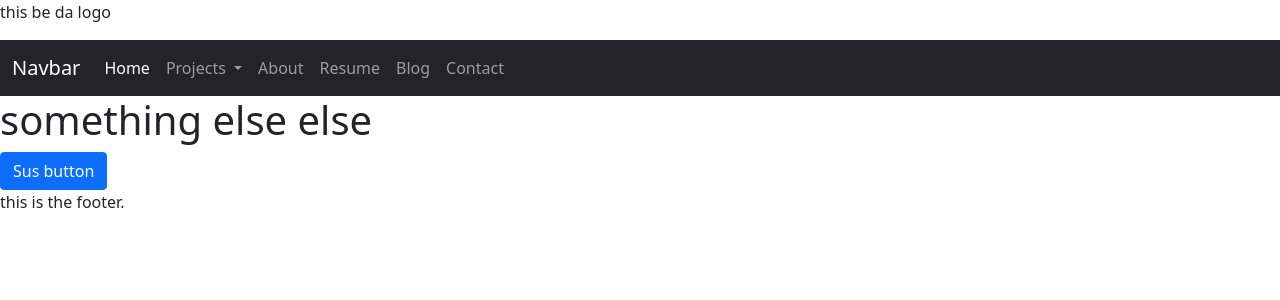
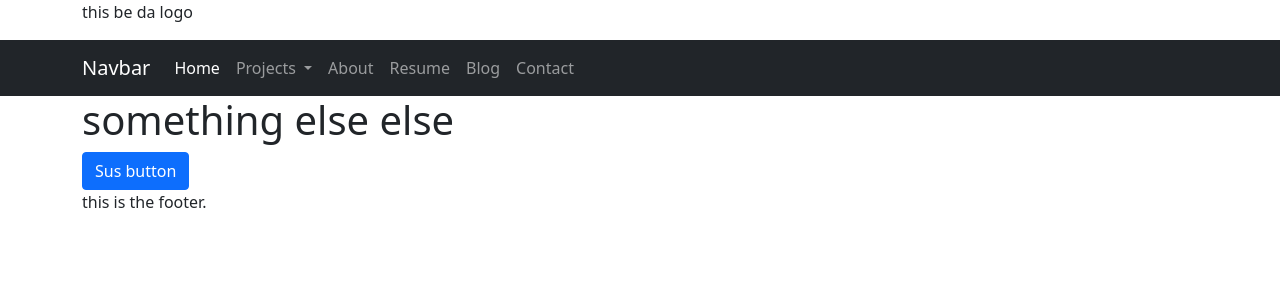
Before and after one commit to lginn26/lginn26.github.io, a Jekyll site: the page built from index.html, in a window 1280 px wide. Shown: the top 300 px of the page. Built offline with Jekyll 4.4.1, drawn with Linux system fonts in a browser that asks for light colours.

Commit message:
Added container tags

```diff
--- a/_includes/footer.html
+++ b/_includes/footer.html
@@ -1,5 +1,5 @@
 <footer>
-    <p>
-        this is the footer.
-    </p>
+  <div class="container">
+    <p>this is the footer.</p>
+  </div>
 </footer>
--- a/_includes/header.html
+++ b/_includes/header.html
@@ -1,3 +1,5 @@
 <header>
-  <p>this be da logo</p>
+  <div class="container">
+    <p>this be da logo</p>
+  </div>
 </header>
--- a/_includes/navigation.html
+++ b/_includes/navigation.html
@@ -1,5 +1,5 @@
 <nav class="navbar navbar-expand-lg navbar-dark bg-dark">
-  <div class="container-fluid">
+  <div class="container">
     <a class="navbar-brand" href="#">Navbar</a>
     <button
       class="navbar-toggler"
--- a/_layouts/default.html
+++ b/_layouts/default.html
@@ -2,15 +2,20 @@
 <html lang="en">
   <head>
     <meta charset="utf-8" />
-    <meta name="viewport" content="width=device-width, initial-scale=1">
+    <meta name="viewport" content="width=device-width, initial-scale=1" />
     <title>{{ page.title }}</title>
     <link rel="stylesheet" href="/css/main.css" />
   </head>
   <body>
-    {% include header.html %}
-    {% include navigation.html %}
-    <section>{{ content }}</section>
+    {% include header.html %} {% include navigation.html %}
+    <section>
+      <div class="container">{{ content }}</div>
+    </section>
     {% include footer.html %}
-    <script src="https://cdn.jsdelivr.net/npm/bootstrap@5.0.1/dist/js/bootstrap.bundle.min.js" integrity="sha384-gtEjrD/SeCtmISkJkNUaaKMoLD0//ElJ19smozuHV6z3Iehds+3Ulb9Bn9Plx0x4" crossorigin="anonymous"></script>
+    <script
+      src="https://cdn.jsdelivr.net/npm/bootstrap@5.0.1/dist/js/bootstrap.bundle.min.js"
+      integrity="sha384-gtEjrD/SeCtmISkJkNUaaKMoLD0//ElJ19smozuHV6z3Iehds+3Ulb9Bn9Plx0x4"
+      crossorigin="anonymous"
+    ></script>
   </body>
 </html>
```
